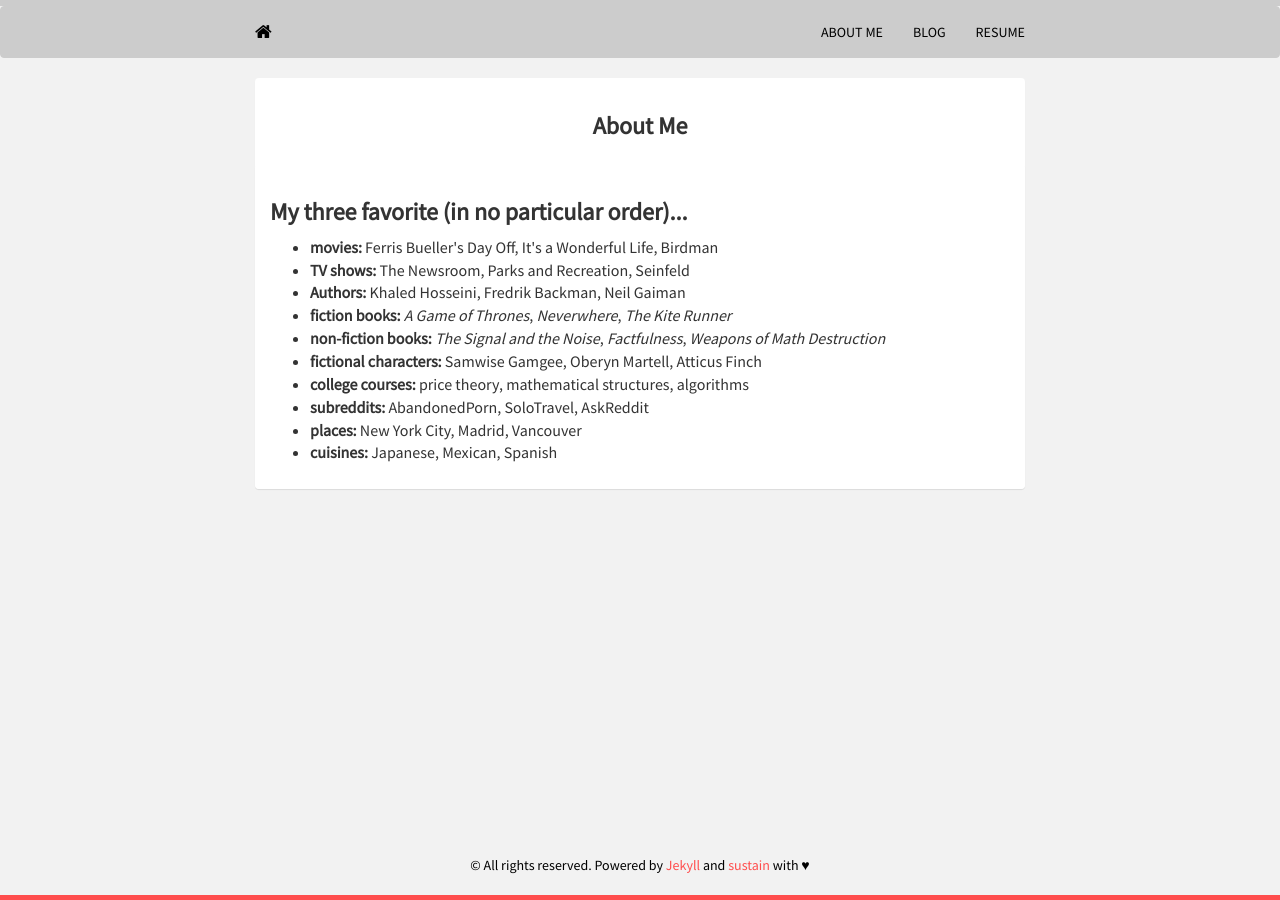
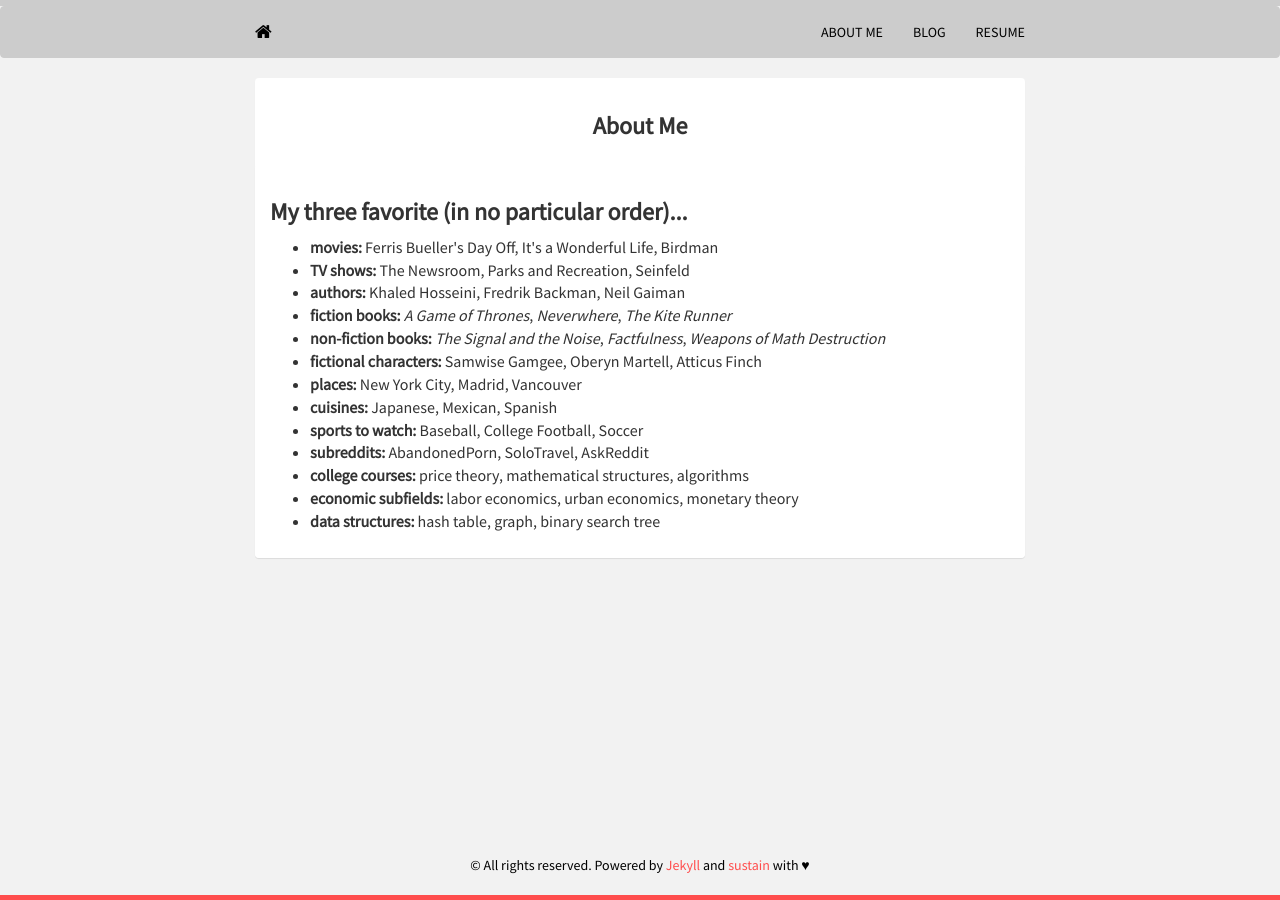
Before and after one commit to mrkaye97/mrkaye97.github.io, a Jekyll site: the page built from about.html, in a window 1280 px wide. Built offline with Jekyll 4.4.1, drawn with Linux system fonts in a browser that asks for light colours; nearby versions of some CDN libraries.

Commit message:
Update about.html

```diff
--- a/about.html
+++ b/about.html
@@ -17,16 +17,17 @@ Title: About Me
 				<ul style="list-style-type:disc">
 				  <li style="font-size:16px"><b>movies:</b> Ferris Bueller's Day Off, It's a Wonderful Life, Birdman</li>
 				  <li style="font-size:16px"><b>TV shows:</b> The Newsroom, Parks and Recreation, Seinfeld</li>
-				  <li style="font-size:16px"><b>Authors:</b> Khaled Hosseini, Fredrik Backman, Neil Gaiman</li>
+				  <li style="font-size:16px"><b>authors:</b> Khaled Hosseini, Fredrik Backman, Neil Gaiman</li>
 				  <li style="font-size:16px"><b>fiction books:</b> <i>A Game of Thrones</i>, <i>Neverwhere</i>, <i>The Kite Runner</i></li>
 				  <li style="font-size:16px"><b>non-fiction books:</b> <i>The Signal and the Noise</i>, <i>Factfulness</i>, <i>Weapons of Math Destruction</i></li>
 				  <li style="font-size:16px"><b>fictional characters:</b> Samwise Gamgee, Oberyn Martell, Atticus Finch</li>
-				  <li style="font-size:16px"><b>college courses:</b> price theory, mathematical structures, algorithms</li>
-				  <li style="font-size:16px"><b>subreddits:</b> AbandonedPorn, SoloTravel, AskReddit</li>
 				  <li style="font-size:16px"><b>places:</b> New York City, Madrid, Vancouver</li>
 				  <li style="font-size:16px"><b>cuisines:</b> Japanese, Mexican, Spanish</li>
-
-
+				  <li style="font-size:16px"><b>sports to watch:</b> Baseball, College Football, Soccer</li>
+				  <li style="font-size:16px"><b>subreddits:</b> AbandonedPorn, SoloTravel, AskReddit</li>
+				  <li style="font-size:16px"><b>college courses:</b> price theory, mathematical structures, algorithms</li>
+				  <li style="font-size:16px"><b>economic subfields:</b> labor economics, urban economics, monetary theory</li>
+				  <li style="font-size:16px"><b>data structures:</b> hash table, graph, binary search tree</li>
 				</ul>
 
 		  </div>
```
